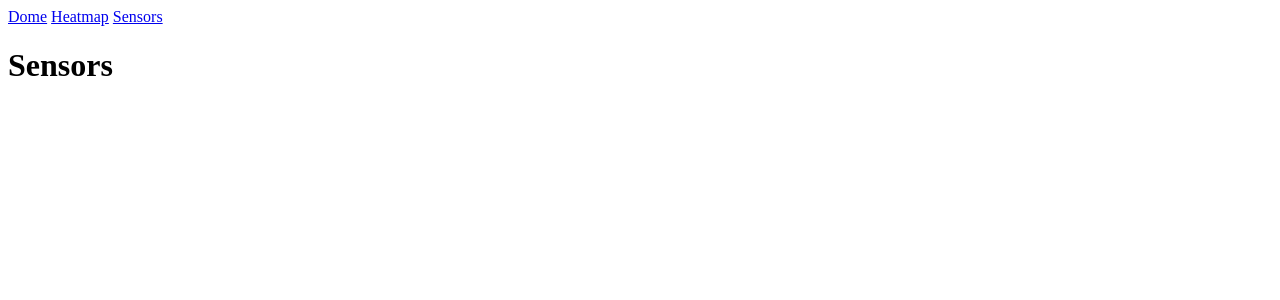
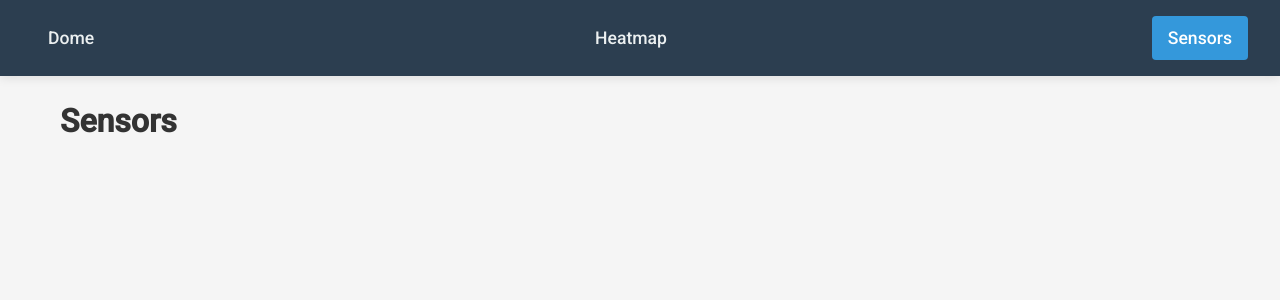
Before and after one commit to pilmeha/server-heat-map, a Flask app: page /sensors in a window 1280 px wide. Shown: the top 300 px of the page. Run offline with Flask 3, Linux system fonts and the light colour scheme; data that the repository does not hold is empty.

Commit message:
сделал тег nav и черновой дизайн

```diff
--- a/flaskSite/app/routes.py
+++ b/flaskSite/app/routes.py
@@ -9,8 +9,8 @@ def dome():
 
 @app.route('/heatmap')
 def heatmap():
-    sensor = Sensor.query.all()
-    return render_template('heatmap.html', sensor=sensor)
+    sensors = Sensor.query.all()
+    return render_template('heatmap.html', sensors=sensors)
 
 @app.route('/sensors')
 def sensors():
--- a/flaskSite/app/static/css/style.css
+++ b/flaskSite/app/static/css/style.css
@@ -1,3 +1,69 @@
+* {
+    margin: 0;
+    padding: 0;
+    box-sizing: border-box;
+    font-family: 'Roboto', sans-serif;
+}
+
+html {
+    scroll-behavior: smooth;
+}
+
+nav {
+    background-color: #2c3e50;
+    padding: 1rem 2rem;
+    box-shadow: 0 2px 10px rgba(0, 0, 0, 0.1);
+    position: sticky;
+    top: 0;
+    z-index: 100;
+    display: flex;
+    justify-content: space-between;
+    align-items: center;
+}
+
+nav a {
+    color: #ecf0f1;
+    text-decoration: none;
+    font-size: 1.1rem;
+    font-weight: 500;
+    padding: 0.5rem 1rem;
+    border-radius: 4px;
+    transition: all 0.3s ease;
+    margin: 0 0.5rem;
+}
+
+nav a:hover {
+    background-color: #34495e;
+    color: #ffffff;
+    transform: translateY(-2px);
+}
+
+nav a:first-child {
+    margin-left: 0;
+}
+
+nav a:last-child {
+    margin-right: 0;
+}
+
+/* Стиль для активной ссылки */
+nav a.active {
+    background-color: #3498db;
+    color: white;
+}
+
+body {
+    background-color: #f5f5f5;
+    color: #333;
+    line-height: 1.6;
+}
+
+.container {
+    max-width: 1200px;
+    margin: 0 auto;
+    padding: 20px;
+}
+
 .dashboard {
     font-family: 'Arial', sans-serif;
     max-width: 1200px;
--- a/flaskSite/app/templates/base.html
+++ b/flaskSite/app/templates/base.html
@@ -3,12 +3,13 @@
 <head>
     <title>{% block title %}Server Heat Map{% endblock %}</title>
     <link rel="stylesheet" href="{{ url_for('static', filename='css/style.css') }}">
+    <link href="https://fonts.googleapis.com/css2?family=Roboto:wght@400;500&display=swap" rel="stylesheet">
 </head>
 <body>
     <nav>
-        <a href="{{ url_for('dome') }}">Dome</a>
-        <a href="{{ url_for('heatmap') }}">Heatmap</a>
-        <a href="{{ url_for('sensors') }}">Sensors</a>
+        <a href="{{ url_for('dome') }}" {% if request.endpoint == "dome" %} class="active" {% endif %}>Dome</a>
+        <a href="{{ url_for('heatmap') }}" {% if request.endpoint == 'heatmap' %} class="active" {% endif %}>Heatmap</a>
+        <a href="{{ url_for('sensors') }}" {% if request.endpoint == 'sensors' %} class="active" {% endif %}>Sensors</a>
     </nav>
     <div class="container">
         {% block content %}{% endblock %}
```
Also changed, not shown: other parts of flaskSite/app/static/css/style.css (+137 -5 lines), flaskSite/app/templates/dome.html (+13 -3 lines), flaskSite/app/templates/heatmap.html (+33 -5 lines).
